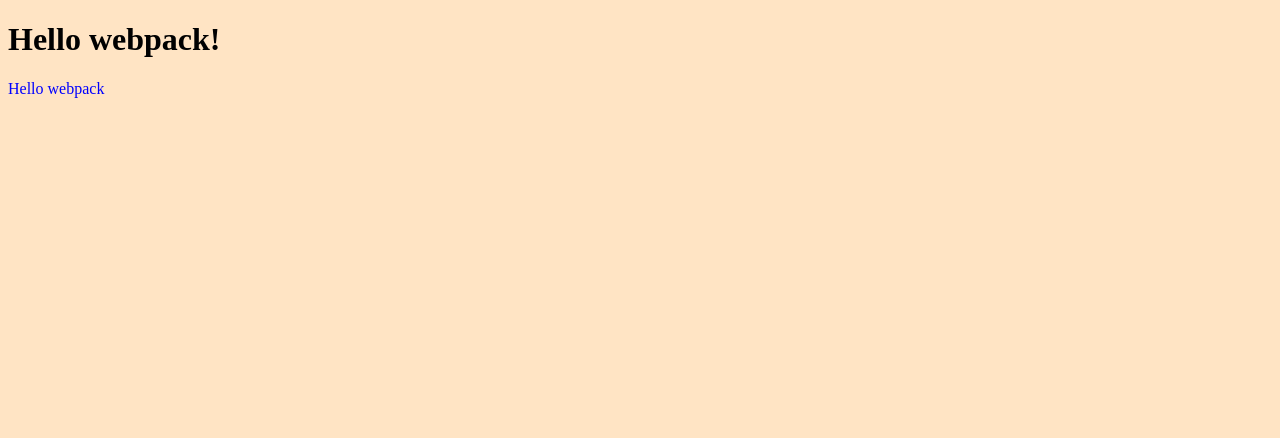
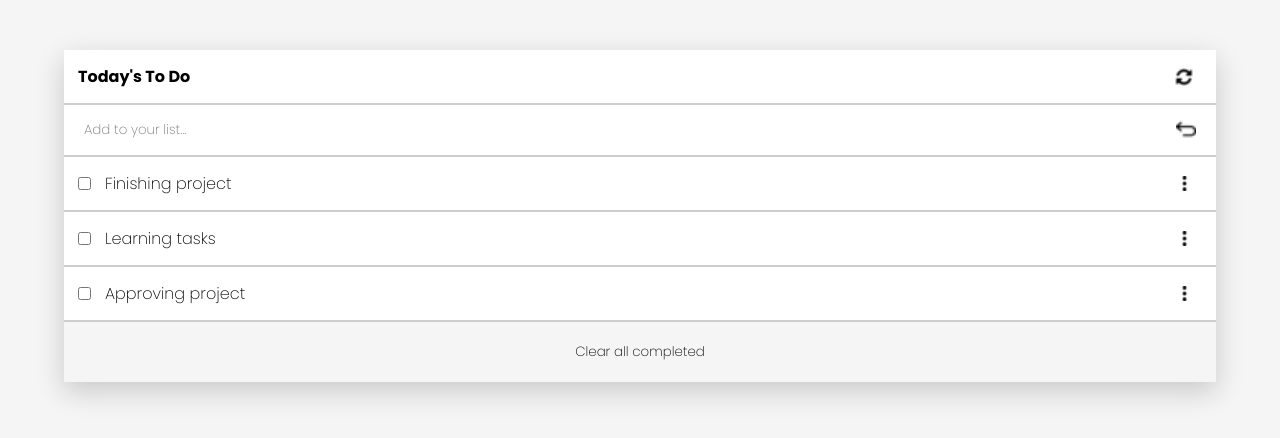
Before and after one commit to Boku52500/To-do-list, a website built with webpack: page src/index.html in a window 1280 px wide. Built offline with nearby package versions, Linux system fonts and the light colour scheme.

Commit message:
Finished project

```diff
--- /dev/null
+++ b/modules/actions.js
@@ -0,0 +1,52 @@
+// eslint-disable-next-line  no-unused-vars
+const data = JSON.parse(localStorage.getItem('todo-list'));
+const list = document.querySelector('.list');
+const tasks = [
+  {
+    description: 'Finishing project',
+    completed: false,
+    index: 0,
+  }, {
+    description: 'Learning tasks',
+    completed: false,
+    index: 1,
+  }, {
+    description: 'Approving project',
+    completed: false,
+    index: 2,
+  },
+];
+
+export default class Actions {
+  static showTask(data) {
+    let li = '';
+    if (data) {
+      data.forEach((toDo, id) => {
+        li += `<li class='task'>
+      <input type='checkbox' id='${id}'>
+      <p>${toDo.description}</p>
+      <img class="dots" src="91b1f318fbc3ef6f0456.png" alt="3 dots" style="cursor:pointer"/>
+      </li>
+      `;
+      });
+    }
+    list.innerHTML = li;
+  }
+
+  static addElem() {
+    tasks.forEach(() => {
+      let li = '';
+      if (tasks) {
+        tasks.forEach((toDo, id) => {
+          li += `<li class='task'>
+        <input type='checkbox' id='${id}'>
+        <p>${toDo.description}</p>
+        <img class="dots" src="91b1f318fbc3ef6f0456.png" alt="3 dots" style="cursor:pointer"/>
+        </li>
+        `;
+        });
+      }
+      list.innerHTML = li;
+    });
+  }
+}
--- a/src/index.html
+++ b/src/index.html
@@ -1,11 +1,31 @@
 <!DOCTYPE html>
 <html lang="en">
-<head>
-    <meta charset="UTF-8">
-    <meta name="viewport" content="width=device-width, initial-scale=1.0">
-    <title>Wbpack Exercise</title>
-</head>
-<body>
-    <h1>Hello webpack!</h1>
-</body>
+  <head>
+    <meta charset="UTF-8" />
+    <meta http-equiv="X-UA-Compatible" content="IE=edge" />
+    <meta name="viewport" content="width=device-width, initial-scale=1.0" />
+    <title>To-do List</title>
+  <script defer src="main.js"></script></head>
+  <body>
+    <section id="to-do">
+      <div class="container">
+        <div class="today">
+          <h1>Today's To Do</h1>
+          <img src="e3ffeab4d2434b236217.png" alt="restart button" />
+        </div>
+        <div class="list-create">
+          <input type="text" placeholder="Add to your list..." />
+          <img src="3b284be78c74fed29c20.png" alt="" />
+        </div>
+        <ul class="list">
+          <li class="list-item">
+            <input type="checkbox" id="1" />
+          </li>
+        </ul>
+        <div class="clear-button">
+          <button>Clear all completed</button>
+        </div>
+      </div>
+    </section>
+  </body>
 </html>
--- a/src/index.js
+++ b/src/index.js
@@ -2,14 +2,10 @@ import _ from 'lodash';
 
 import './style.css';
 
-function component() {
-  const element = document.createElement('div');
+/* eslint-disable  no-unused-vars */
+import refresh from './pictures/refresh.png';
+import enter from './pictures/return.png';
+import dots from './pictures/dots.png';
+import Actions from '../modules/actions.js';
 
-  // Lodash, currently included via a script, is required for this line to work
-  element.innerHTML = _.join(['Hello', 'webpack'], ' ');
-  element.classList.add('hello');
-
-  return element;
-}
-
-document.body.appendChild(component());
+document.addEventListener('DOMContentLoaded', Actions.addElem());
--- a/src/style.css
+++ b/src/style.css
@@ -1,7 +1,91 @@
-.hello {
-  color: blue;
+@import url('https://fonts.googleapis.com/css2?family=Poppins:ital,wght@0,200;0,700;1,400&display=swap');
+
+* {
+  padding: 0;
+  margin: 0;
+  box-sizing: border-box;
+  font-family: 'Poppins', sans-serif;
+  font-weight: 400;
 }
 
 body {
-  background-color: bisque;
+  background-color: whitesmoke;
 }
+
+#to-do {
+  margin-top: 50px;
+  background-color: white;
+  display: flex;
+  flex-direction: column;
+  width: 90%;
+  margin-right: 5%;
+  margin-left: 5%;
+  box-shadow: rgba(27, 27, 27, 0.2) 0 9px 26px;
+}
+
+.today {
+  display: flex;
+  justify-content: space-between;
+  border-bottom: 2px solid rgb(207, 204, 204);
+}
+
+.today h1 {
+  padding: 14px;
+  font-size: 16px;
+  font-weight: 600;
+}
+
+.today img {
+  width: 18px;
+  height: 18px;
+  margin-right: 2%;
+  cursor: pointer;
+  margin-top: 18px;
+}
+
+.list-create {
+  padding: 7px 10px;
+  display: flex;
+  flex-direction: row;
+  border-bottom: 2px solid rgb(207, 204, 204);
+}
+
+.list-create input {
+  border: none;
+  padding: 8px 10px;
+  width: 95%;
+  outline: none;
+}
+
+.list-create img {
+  width: 20px;
+  height: 20px;
+  margin-top: 7px;
+  margin-left: 27px;
+  cursor: pointer;
+}
+
+.list li {
+  display: flex;
+  flex-direction: row;
+  gap: 14px;
+  align-items: center;
+  padding: 14px;
+  border-bottom: 2px solid rgb(207, 204, 204);
+}
+
+.dots {
+  margin-right: 24px;
+  position: absolute;
+  right: 5%;
+  width: 15px;
+  height: 15px;
+}
+
+.clear-button button {
+  width: 100%;
+  padding: 20px;
+  border: none;
+  cursor: pointer;
+  background-color: whitesmoke;
+}
--- a/webpack.config.js
+++ b/webpack.config.js
@@ -21,6 +21,10 @@ module.exports = {
         test: /\.css$/i,
         use: ['style-loader', 'css-loader'],
       },
+      {
+        test: /\.(png|svg|jpg|jpeg|gif)$/i,
+        type: 'asset/resource',
+      },
     ],
   },
 };
```
Also changed, not shown: package.json (+12 -11 lines), dist/3b284be78c74fed29c20.png (added), dist/91b1f318fbc3ef6f0456.png (added), dist/e3ffeab4d2434b236217.png (added), dist/index.html, dist/main.js, src/pictures/dots.png (added), src/pictures/refresh.png (added), src/pictures/return.png (added).
